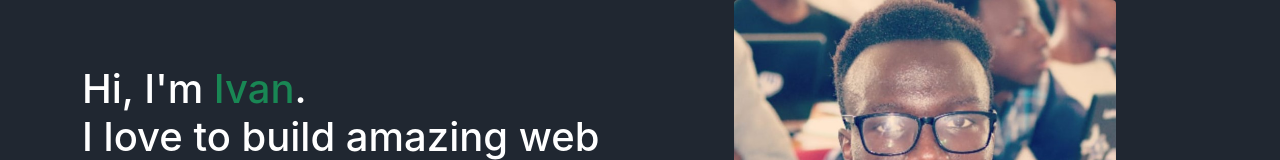
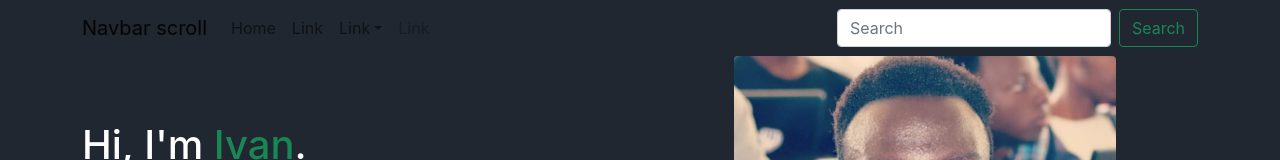
Before and after one commit to 874bowen/master-portfolio, a React (Create React App) app: page / in a window 1280 px wide. Shown: the top 160 px of the page. Built offline with nearby package versions, Linux system fonts and the light colour scheme.

Commit message:
Navbar initial setup

```diff
--- a/src/components/Navbar.js
+++ b/src/components/Navbar.js
@@ -1,3 +1,47 @@
-// src/components/Navbar.js
+import React, { Component } from 'react';
+import { Container, Navbar, NavDropdown, FormControl, Nav,
+    Button,
+    Form} from 'react-bootstrap';
+// import { NavLink } from 'react-router-dom';
 
-export default function Navbar() {}
+export default function Navba() {
+    return(
+
+    <Navbar sticky="top" id="navba" expand="lg">
+        <Container>
+            <Navbar.Brand href="#">Navbar scroll</Navbar.Brand>
+            <Navbar.Toggle aria-controls="navbarScroll" />
+            <Navbar.Collapse id="navbarScroll">
+            <Nav
+                className="me-auto my-2 my-lg-0"
+                style={{ maxHeight: '100px' }}
+                navbarScroll
+            >
+                <Nav.Link href="#">Home</Nav.Link>
+                <Nav.Link href="#action2">Link</Nav.Link>
+                <NavDropdown title="Link" id="navbarScrollingDropdown">
+                <NavDropdown.Item href="#action3">Action</NavDropdown.Item>
+                <NavDropdown.Item href="#action4">Another action</NavDropdown.Item>
+                <NavDropdown.Divider />
+                <NavDropdown.Item href="#action5">
+                    Something else here
+                </NavDropdown.Item>
+                </NavDropdown>
+                <Nav.Link href="#" disabled>
+                Link
+                </Nav.Link>
+            </Nav>
+            <Form className="d-flex">
+                <FormControl
+                type="search"
+                placeholder="Search"
+                className="me-2"
+                aria-label="Search"
+                />
+                <Button variant="outline-success">Search</Button>
+            </Form>
+            </Navbar.Collapse>
+        </Container>
+        </Navbar>
+    );
+}
```
